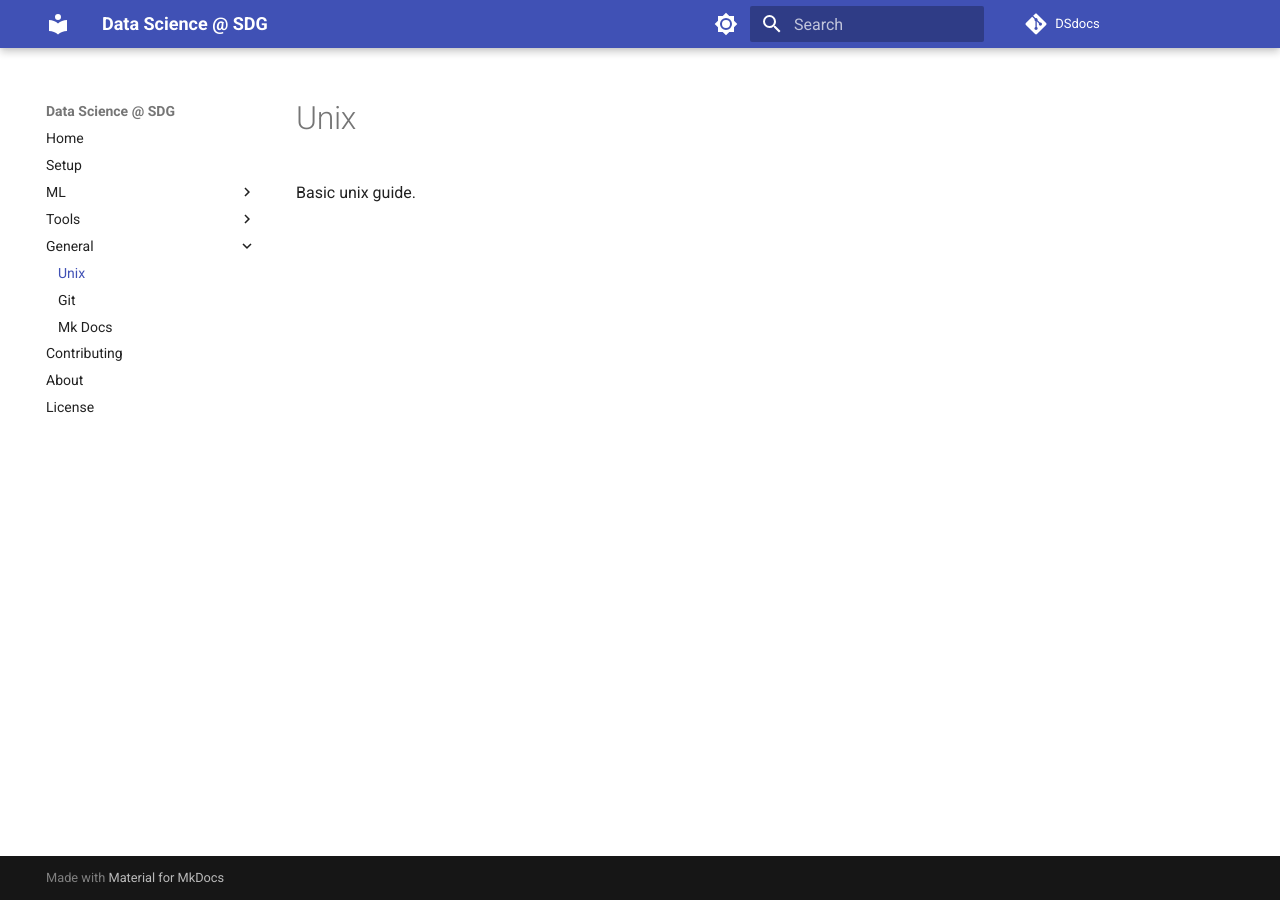
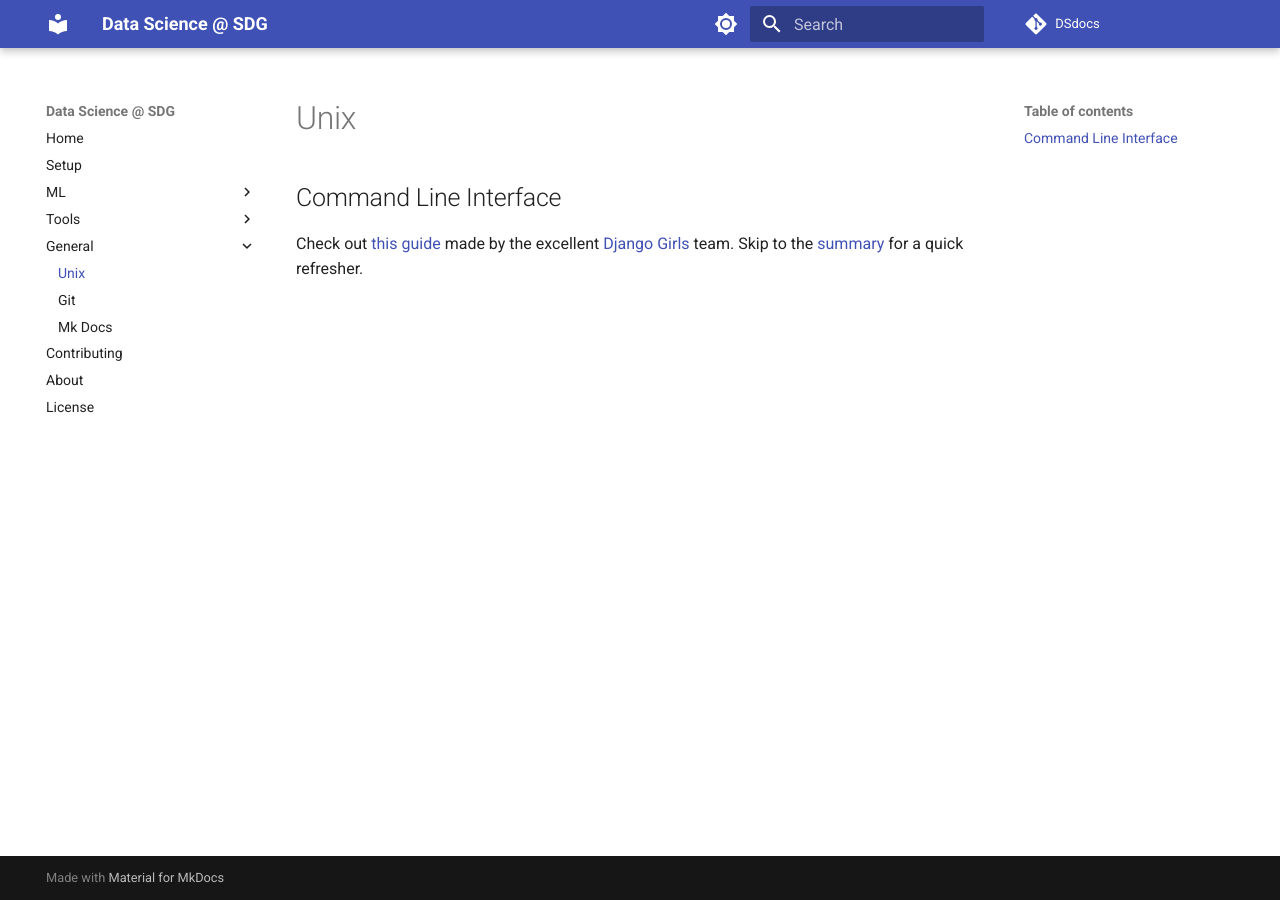
Before and after one commit to pietro-nobili-SDG/dsdocs, an MkDocs documentation site: the page built from docs/general/unix.md, in a window 1280 px wide. Built offline with MkDocs 1.6.1 and Material for MkDocs 9.7.7, drawn with Linux system fonts in a browser that asks for light colours; comment, search, counter and statistics services are not loaded.

Commit message:
Add a link to a CLI tutorial

```diff
--- a/docs/general/unix.md
+++ b/docs/general/unix.md
@@ -1,3 +1,12 @@
 # Unix
 
-Basic unix guide.
+## Command Line Interface
+
+Check out
+[this guide](https://tutorial.djangogirls.org/en/intro_to_command_line)
+made by the excellent
+[Django Girls](https://djangogirls.org/en/)
+team.
+Skip to the
+[summary](https://tutorial.djangogirls.org/en/intro_to_command_line/#summary)
+for a quick refresher.
```
